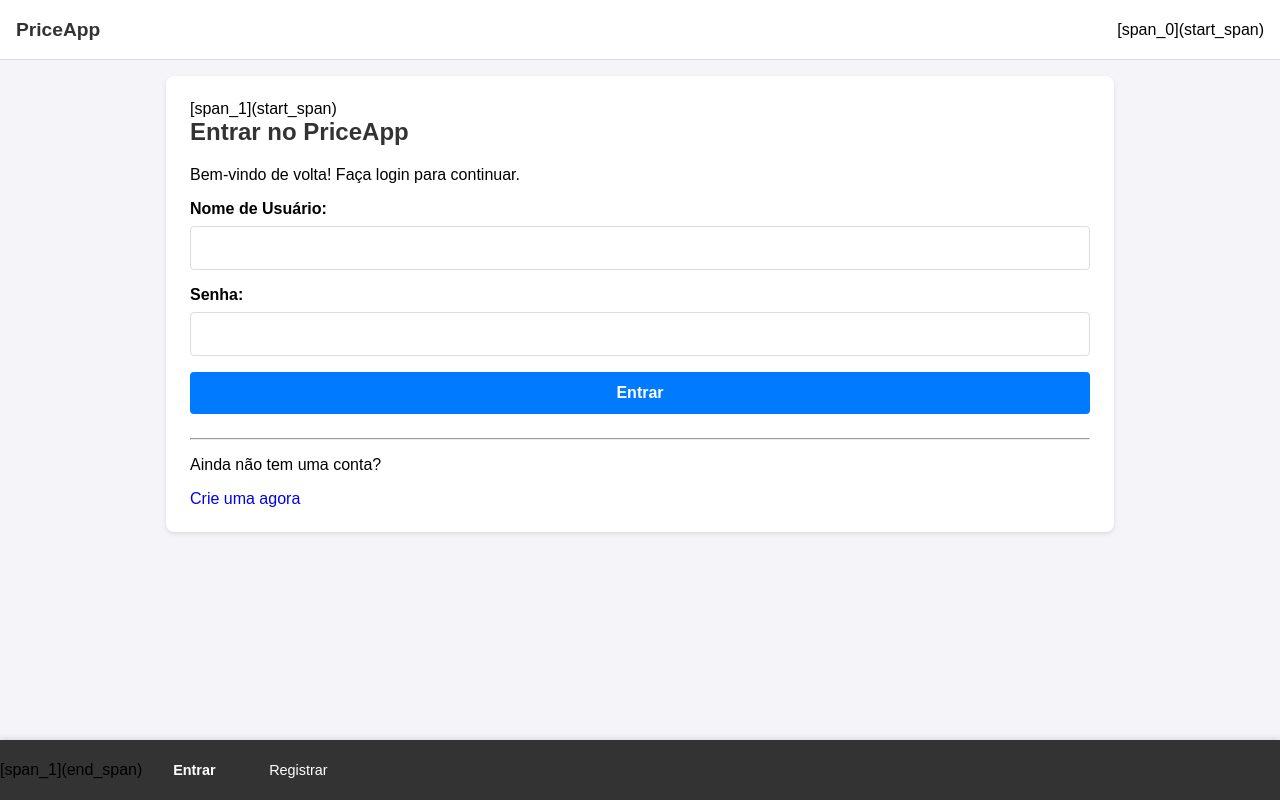
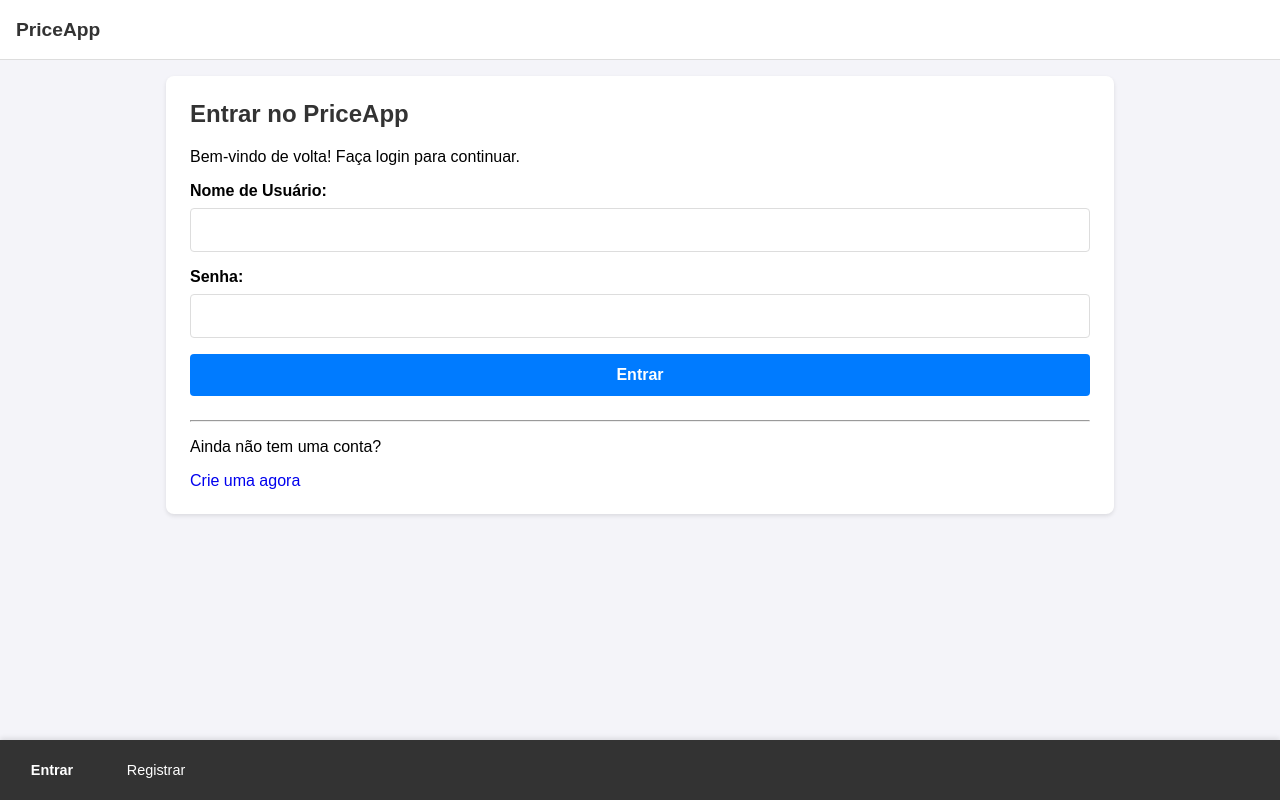
Before and after one commit to MestreUDK/PriceApp, a Flask app: a page that uses templates/base.html in a window 1280 px wide. Run offline with Flask 3, Linux system fonts and the light colour scheme.

Commit message:
Atualizar o base.html

```diff
--- a/templates/base.html
+++ b/templates/base.html
@@ -13,13 +13,13 @@
         <a href="{{ url_for('core.index') }}" class="logo">PriceApp</a>
 
 
-[span_0](start_span)   {% if current_user.is_authenticated %}
+   {% if current_user.is_authenticated %}
             <div class="header-right-group">
                 <form class="search-form" method="GET" action="{{ url_for('core.busca') }}">
                     <input type="search" name="q" placeholder="Buscar..." required>
                     <button type="submit">Buscar</button>
 
-[span_0](end_span) </form>
+ </form>
 
                 <a href="{{ url_for('auth.perfil') }}" class="profile-link" title="Meu Perfil">👤</a>
             </div>
@@ -30,7 +30,7 @@
 
         {% with messages = get_flashed_messages(with_categories=true) %}
 
-[span_1](start_span) {% if messages %}
+ {% if messages %}
             {% for category, message in messages %}
               <div class="flash {{ category }}">{{ message }}</div>
             {% endfor %}
@@ -42,7 +42,7 @@
 
     <nav class="bottom-nav">
 
-[span_1](end_span)        {% if current_user.is_authenticated %}
+        {% if current_user.is_authenticated %}
             <a href="{{ url_for('core.index') }}">Início</a>
             <a href="{{ url_for('products.gerenciar_produtos') }}">Produtos</a>
             <a href="{{ url_for('markets.gerenciar_mercados') }}">Mercados</a>
@@ -50,20 +50,20 @@
             <a href="{{ url_for('core.leitor_offline') }}" style="color: #17a2b8;">Leitor Offline</a>
 
 
-[span_2](start_span) {% if current_user.role == 'admin' %}
+ {% if current_user.role == 'admin' %}
                 <a href="{{ url_for('prices.registrar_preco') }}"><b>Registrar</b></a>
                 <a href="{{ url_for('brands.gerenciar_marcas') }}">Marcas</a>
                 <a href="{{ url_for('suggestions.admin_sugestoes') }}" style="color: #ffc107;">Sugestões Preço</a>
                 <a href="{{ url_for('suggestions_edit.admin_sugestoes_edicao') }}" style="color: #fd7e14;">Sugestões Edição</a>
 
-[span_2](end_span)    {% else %}
+    {% else %}
                 <a href="{{ url_for('suggestions.sugerir_preco') }}"><b>Sugerir Preço</b></a>
                 <a href="{{ url_for('suggestions_edit.sugerir_edicao') }}" style="color: #fd7e14;">Sugerir Edição</a>
                 {% endif %}
 
             <a href="{{ url_for('auth.logout') }}" style="color: #ffc107;">Sair</a>
 
-[span_3](start_span)
+
         {% else %}
             <a href="{{ url_for('auth.login') }}"><b>Entrar</b></a>
             <a href="{{ url_for('auth.register') }}">Registrar</a>
@@ -74,18 +74,18 @@
         if ('serviceWorker' in navigator) {
             navigator.serviceWorker.register("{{ url_for('core.service_worker') }}")
 
-[span_3](end_span).then(function(registration) {
+       .then(function(registration) {
                    console.log('Service Worker registrado com sucesso:', registration);
-[span_4](start_span) })
+ })
                 .catch(function(error) {
                     console.log('Falha ao registrar Service Worker:', error);
                 });
-[span_4](end_span) }
+ }
     </script>
     <script>
         // Script do Botão de Sincronização Offline (MANTIDO IGUAL)
         const syncButton = document.getElementById('syncButton');
-[span_5](start_span) const syncStatus = document.getElementById('syncStatus');
+ const syncStatus = document.getElementById('syncStatus');
 
         if (syncButton) {
             syncButton.addEventListener('click', () => {
@@ -94,24 +94,24 @@
 
                 fetch("{{ url_for('core.download_backup') }}")
 
-[span_5](end_span).then(response => {
+             .then(response => {
                         if (!response.ok) {
                             throw new Error('Falha ao buscar dados do servidor.');
                         }
 
-[span_6](start_span)                        return response.text();
+                        return response.text();
                     })
                     .then(jsonData => {
                         localStorage.setItem('priceapp_offline_db', jsonData);
 
-[span_6](end_span)                 syncStatus.textContent = 'Pronto! Dados sincronizados para uso offline.';
+                 syncStatus.textContent = 'Pronto! Dados sincronizados para uso offline.';
                         syncStatus.style.color = 'green';
                         console.log('Dados salvos no localStorage.');
                     })
 
-[span_7](start_span).catch(error => {
+                 .catch(error => {
                         syncStatus.textContent = `Erro na sincronização: ${error.message}`;
-[span_7](end_span) syncStatus.style.color = 'red';
+ syncStatus.style.color = 'red';
                         console.error('Erro ao sincronizar:', error);
                     });
             });
@@ -126,41 +126,41 @@
      */
     function setupSelectFilter(inputId, selectId) {
         const input = document.getElementById(inputId);
-[span_8](start_span) const select = document.getElementById(selectId);
+ const select = document.getElementById(selectId);
 
         if (!input || !select) return;
 
         // Guarda as opções originais
         const originalOptions = Array.from(select.options);
-[span_8](end_span) input.addEventListener('keyup', () => {
+ input.addEventListener('keyup', () => {
             const filterText = input.value.toLowerCase();
 
             // Limpa o select
             Array.from(select.options).forEach(option => {
                 if(option.value) { // Não remove a option "Selecione..."
 
-[span_9](start_span)   select.remove(option.index);
+   select.remove(option.index);
                 }
             });
 
             // Adiciona de volta as opções que passam no filtro
             originalOptions.forEach(option => {
                 if (!option.value) { // Sempre mostra a
-[span_9](end_span) option "Selecione..."
+ option "Selecione..."
                     select.add(option);
                 }
                 else if (option.text.toLowerCase().includes(filterText)) {
                     select.add(option);
                 }
 
-[span_10](start_span)     });
+     });
         });
-[span_10](end_span) }
+ }
 
     // --- INÍCIO DA MUDANÇA: Lógica de formulário atualizada ---
     function togglePromoFields() {
         const promoCheckbox = document.getElementById('e_promocao');
-[span_11](start_span) const promoFieldsDiv = document.getElementById('promo_fields');
+ const promoFieldsDiv = document.getElementById('promo_fields');
         const tipoPromoRadios = document.querySelectorAll('input[name="promo_tipo"]');
 
         // Div dos campos individuais
@@ -168,13 +168,13 @@
         const divPromoQtdNecessaria = document.getElementById('div_promo_qtd_necessaria');
         const divPromoQtdValor = document.getElementById('div_promo_qtd_valor');
 
-[span_11](end_span) if (!promoCheckbox || !promoFieldsDiv || !tipoPromoRadios.length || !divPromoUnidadeValor || !divPromoQtdNecessaria || !divPromoQtdValor) {
+ if (!promoCheckbox || !promoFieldsDiv || !tipoPromoRadios.length || !divPromoUnidadeValor || !divPromoQtdNecessaria || !divPromoQtdValor) {
             return;
-[span_12](start_span) }
+ }
 
         // Mostra/esconde a div principal de promoções
         promoFieldsDiv.style.display = promoCheckbox.checked ?
-[span_12](end_span) 'block' : 'none';
+ 'block' : 'none';
 
         // Função para atualizar os campos de tipo
         const updateTipoCampos = () => {
@@ -185,21 +185,21 @@
             divPromoQtdNecessaria.style.display = (tipoSelecionado === 'quantidade' || tipoSelecionado === 'limite') ? 'block' : 'none';
             divPromoQtdValor.style.display = (tipoSelecionado === 'quantidade') ? 'block' : 'none';
         };
-[span_13](start_span) // Adiciona listener ao checkbox
+ // Adiciona listener ao checkbox
         promoCheckbox.addEventListener('change', () => {
             promoFieldsDiv.style.display = promoCheckbox.checked ? 'block' : 'none';
             if(promoCheckbox.checked) {
                 updateTipoCampos();
             }
         });
-[span_13](end_span) // Adiciona listener aos radios
+ // Adiciona listener aos radios
         tipoPromoRadios.forEach(radio => {
             radio.addEventListener('change', updateTipoCampos);
         });
-[span_14](start_span) // Executa no carregamento da página
+ // Executa no carregamento da página
         if(promoCheckbox.checked) {
             promoFieldsDiv.style.display = 'block';
-[span_14](end_span) updateTipoCampos();
+ updateTipoCampos();
         }
     }
     // --- FIM DA MUDANÇA ---
@@ -209,6 +209,6 @@
         togglePromoFields();
         // Os filtros são ativados nos templates específicos
     });
-[span_15](start_span) </script>
+ </script>
     </body>
 </html>
```
